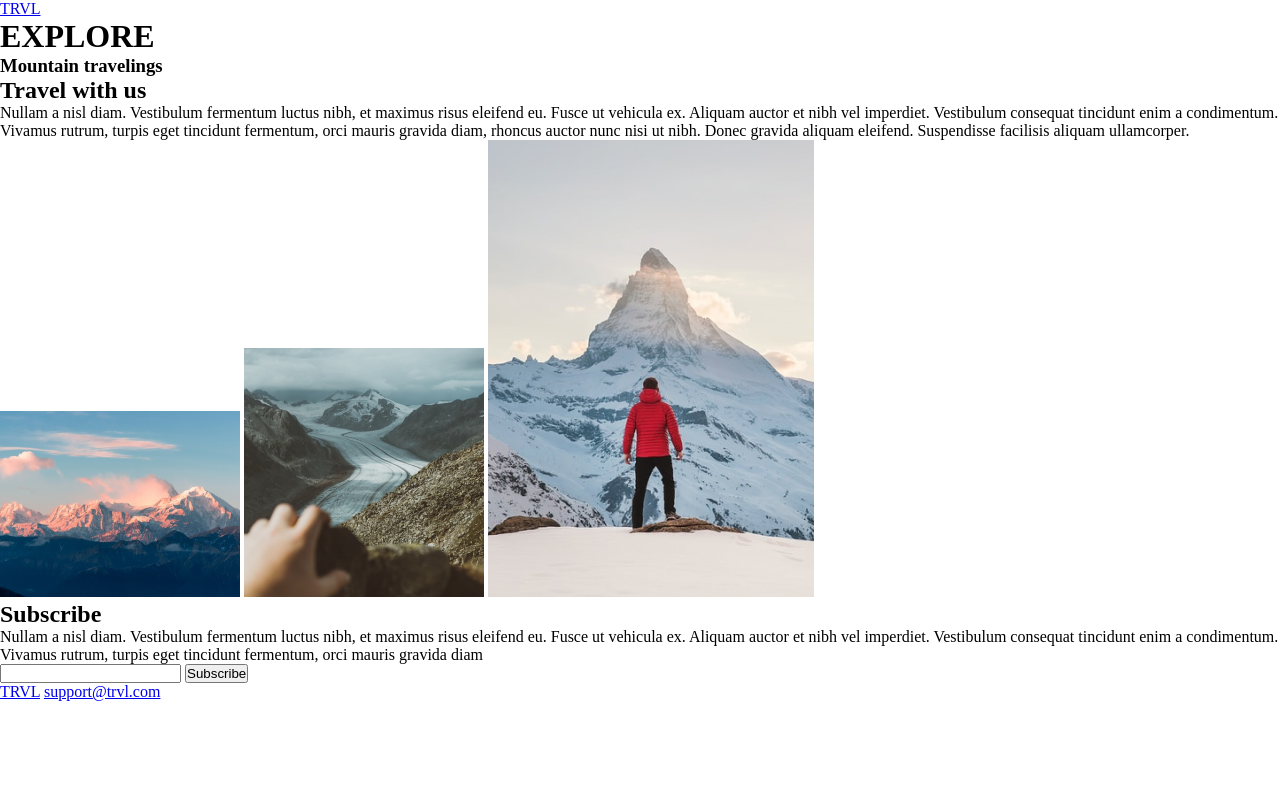
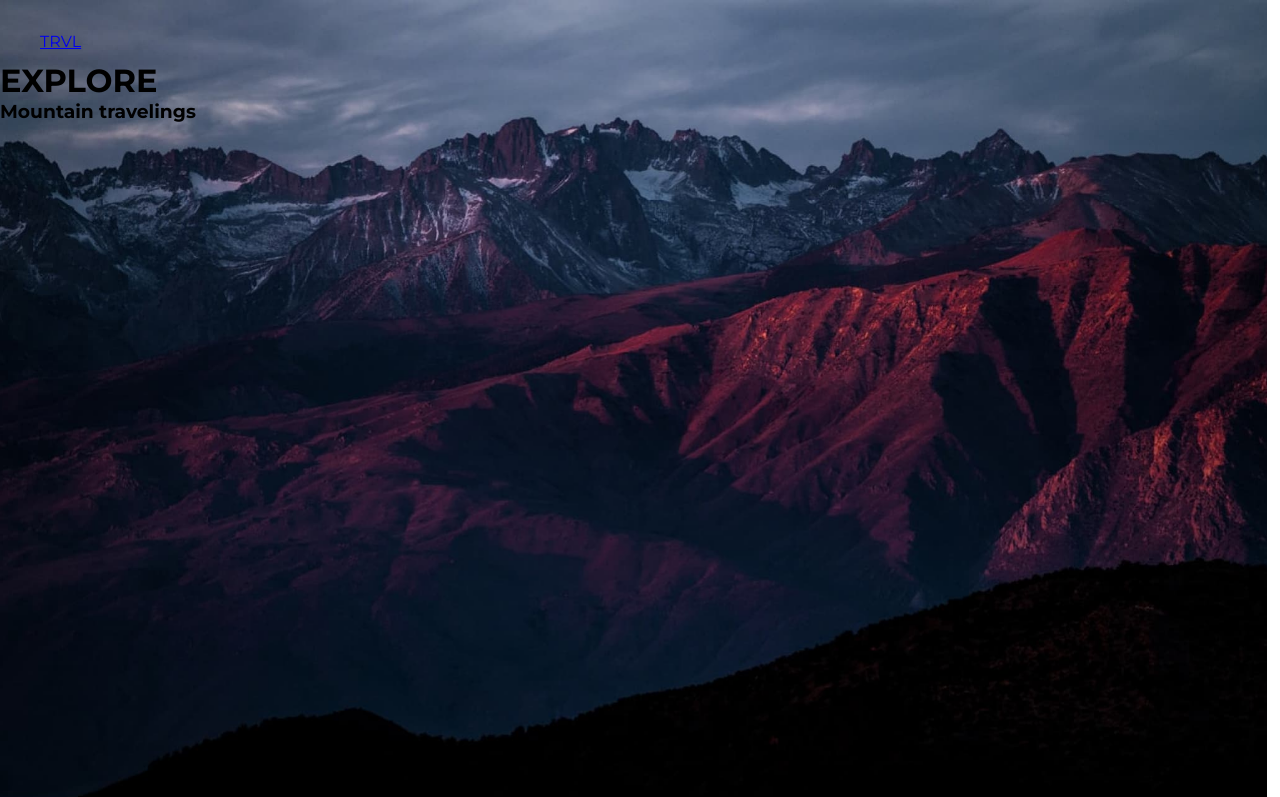
Before and after one commit to mattkinthecreator/homework021, a plain HTML site: page index.html in a window 1280 px wide. Shown: the top 797 px of the page. Drawn offline with Linux system fonts and the light colour scheme.

Commit message:
add styles for header and header nav

```diff
--- a/index.html
+++ b/index.html
@@ -13,8 +13,8 @@
         <a href="#" class="header__burger"></a>
       </nav>
 
-      <h1>EXPLORE</h1>
-      <h3>Mountain travelings</h3>
+      <h1 class="header__title">EXPLORE</h1>
+      <h3 class="header__subtitle">Mountain travelings</h3>
     </header>
     <section class="about">
       <h2 class="about__title">Travel with us</h2>
--- a/styles.css
+++ b/styles.css
@@ -5,3 +5,33 @@
   margin: 0;
   box-sizing: border-box;
 }
+
+body {
+  font-family: 'Montserrat', sans-serif;
+}
+
+/*header*/
+
+.header {
+  height: 100vh;
+  width: 99vw;
+  background: url(./images/headerbg.jpg) center no-repeat;
+  background-size: cover;
+  padding-top: 21px;
+}
+.header__nav {
+  height: 40px;
+  width: 100%;
+  display: flex;
+  align-items: center;
+  justify-content: space-between;
+  padding: 0 40px 0 40px;
+}
+.logo {
+}
+.header__burger {
+}
+.header__title {
+}
+.header__subtitle {
+}
```
